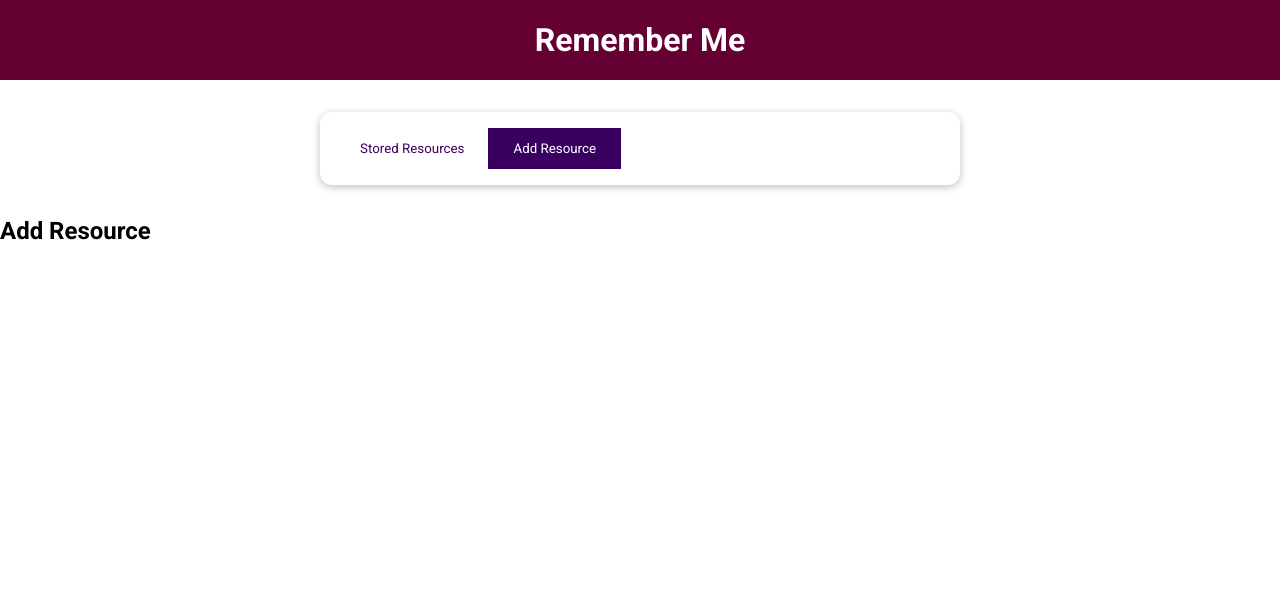
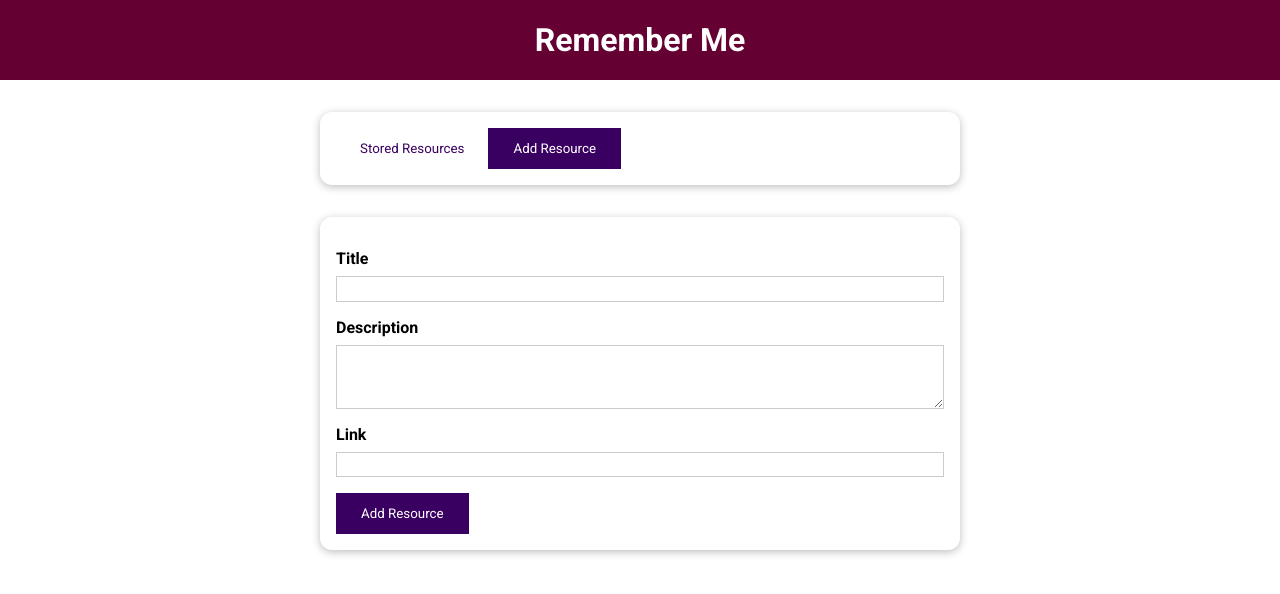
Before and after one commit to Parkyes90/rewind-vue, a Vue app in the folder learning-resources/: page / in a window 1280 px wide. Both pictures are taken after a click on the button "Add Resource". Shown: the top 594 px of the page. Built offline with nearby package versions, Linux system fonts and the light colour scheme.

Commit message:
feature: add form

```diff
--- a/learning-resources/src/components/UI/BaseButton.vue
+++ b/learning-resources/src/components/UI/BaseButton.vue
@@ -1,12 +1,12 @@
 <template>
-  <button :type="type" :class="mode">
+  <button :class="mode">
     <slot></slot>
   </button>
 </template>
 
 <script>
 export default {
-  props: ['type', 'mode'],
+  props: ['mode'],
 };
 </script>
 
--- a/learning-resources/src/components/learning-resources/AddResource.vue
+++ b/learning-resources/src/components/learning-resources/AddResource.vue
@@ -1,7 +1,57 @@
 <template>
-  <h2>Add Resource</h2>
+  <base-card>
+    <form>
+      <div class="form-control">
+        <label for="title">Title</label>
+        <input type="text" id="title" name="title" />
+      </div>
+      <div class="form-control">
+        <label for="description">Description</label>
+        <textarea id="description" name="description" rows="3" />
+      </div>
+      <div class="form-control">
+        <label for="link">Link</label>
+        <input type="ul" id="link" name="link" />
+      </div>
+      <div>
+        <base-button type="submit">Add Resource</base-button>
+      </div>
+    </form>
+  </base-card>
 </template>
 
 <script>
-export default {};
+import BaseCard from '@/components/UI/BaseCard';
+import BaseButton from '@/components/UI/BaseButton';
+export default {
+  components: { BaseButton, BaseCard },
+};
 </script>
+
+<style scoped>
+label {
+  font-weight: bold;
+  display: block;
+  margin-bottom: 0.5rem;
+}
+
+input,
+textarea {
+  display: block;
+  width: 100%;
+  font: inherit;
+  padding: 0.15rem;
+  border: 1px solid #ccc;
+}
+
+input:focus,
+textarea:focus {
+  outline: none;
+  border-color: #3a0061;
+  background-color: #f7ebff;
+}
+
+.form-control {
+  margin: 1rem 0;
+}
+</style>
```
